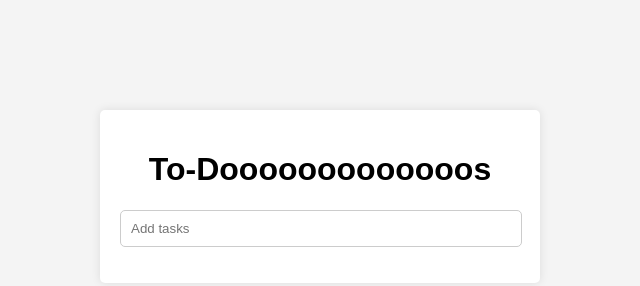
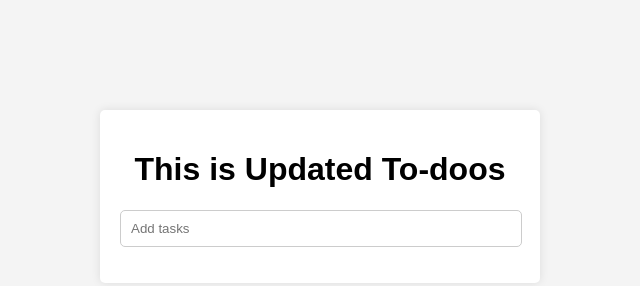
Before and after one commit to princefelix-23/static-website, a plain HTML site: page index.html in a window 1280 px wide. Shown: the whole page, without its empty margins (320-960 px from the left). Drawn offline with Linux system fonts and the light colour scheme.

Commit message:
Update .html file

```diff
--- a/index.html
+++ b/index.html
@@ -8,7 +8,7 @@
   </head>
   <body>
     <div class="container">
-      <h1>To-Dooooooooooooos</h1>
+      <h1>This is Updated To-doos</h1>
       <input type="text" id="input" placeholder="Add tasks" />
       <ul id="list"></ul>
     </div>
```
